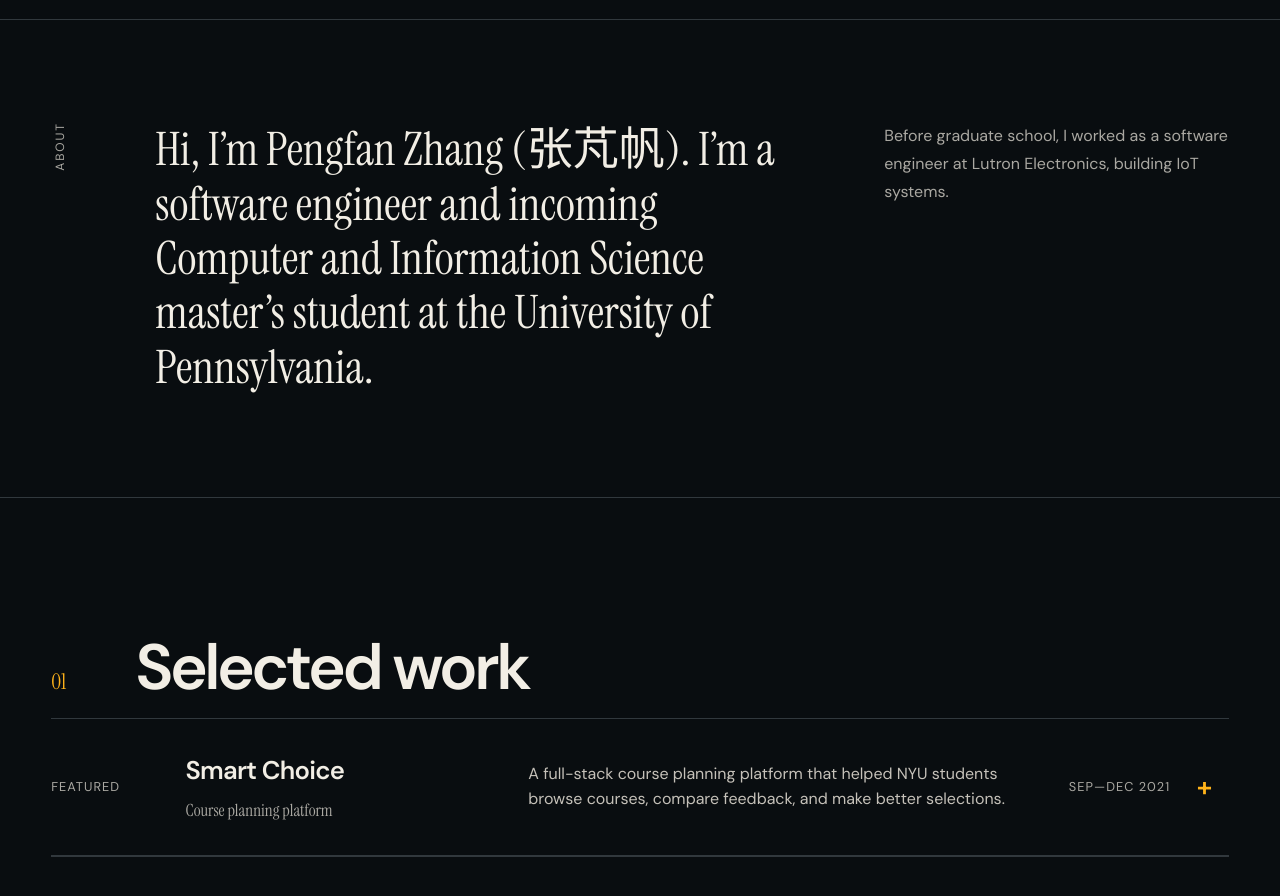
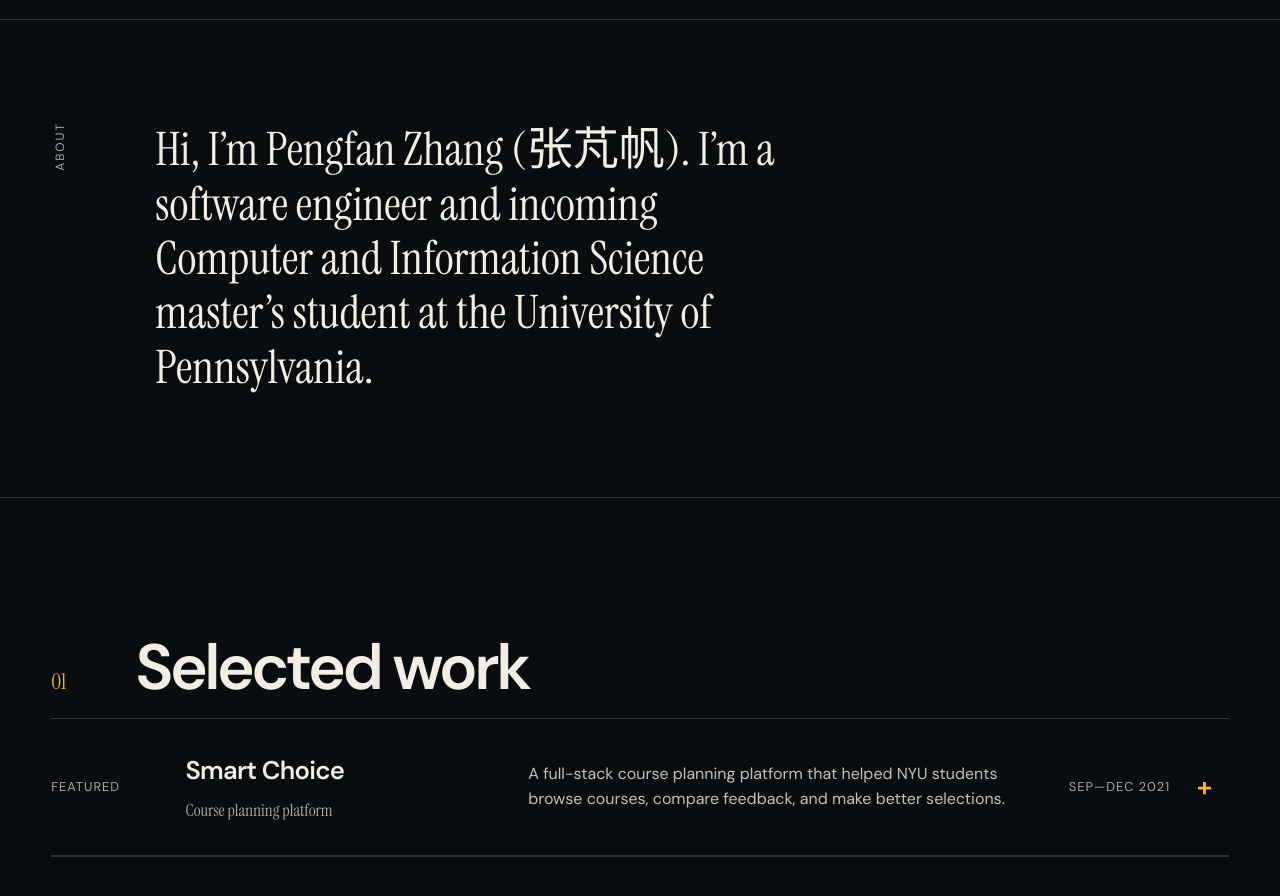
Before and after one commit to PengfanZ/PengfanZ.github.io, a React (Vite) app: page / in a window 1280 px wide. Shown: the part 780-1676 px from the top of the page. Built offline with nearby package versions, Linux system fonts and the light colour scheme.

Commit message:
Trim About section copy

```diff
--- a/src/sections/AboutSection.module.css
+++ b/src/sections/AboutSection.module.css
@@ -21,11 +21,6 @@
   line-height: 1.18;
 }
 
-.copy {
-  color: var(--portfolio-muted);
-  line-height: 1.75;
-}
-
 @media (max-width: 48em) {
   .about {
     scroll-margin-top: 4.75rem;
--- a/src/sections/AboutSection.tsx
+++ b/src/sections/AboutSection.tsx
@@ -17,12 +17,6 @@ export function AboutSection() {
             of Pennsylvania.
           </Text>
         </Grid.Col>
-        <Grid.Col span={{ base: 12, sm: 4 }}>
-          <Text className={classes.copy}>
-            Before graduate school, I worked as a software engineer at Lutron
-            Electronics, building IoT systems.
-          </Text>
-        </Grid.Col>
       </Grid>
     </Box>
   )
```
